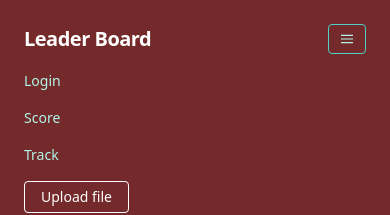
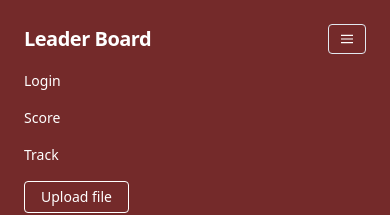
Before and after one commit to jakazzy/leaderbrd-client, a React (Create React App) app: page / in a window 390 px wide. Shown: the top 215 px of the page. Built offline with nearby package versions, Linux system fonts and the light colour scheme.

Commit message:
edit the header

```diff
--- a/src/components/header.component.jsx
+++ b/src/components/header.component.jsx
@@ -5,14 +5,14 @@ const Header = () => {
     <div>
       <nav className="flex items-center justify-between flex-wrap bg-red-900 p-6">
         <div className="flex items-center flex-shrink-0 text-white mr-6">
-          <span className="font-semibold text-xl tracking-tight">
+          <span className="font-semibold text-xl tracking-tight hover:text-orange-400">
             Leader Board
           </span>
         </div>
         <div className="block lg:hidden">
           <button
             type="button"
-            className="flex items-center px-3 py-2 border rounded text-teal-200 border-teal-400 hover:text-white hover:border-white"
+            className="flex items-center px-3 py-2 border rounded text-white border-white-400 hover:text-orange-400 hover:border-orange-400"
           >
             <svg
               className="fill-current h-3 w-3"
@@ -28,19 +28,19 @@ const Header = () => {
           <div className="text-sm lg:flex-grow">
             <a
               href="#responsive-header"
-              className="block mt-4 lg:inline-block lg:mt-0 text-teal-200 hover:text-white mr-4"
+              className="block mt-4 lg:inline-block lg:mt-0 text-white hover:text-orange-400 mr-4"
             >
               Login
             </a>
             <a
               href="#responsive-header"
-              className="block mt-4 lg:inline-block lg:mt-0 text-teal-200 hover:text-white mr-4"
+              className="block mt-4 lg:inline-block lg:mt-0 text-white hover:text-orange-400 mr-4"
             >
               Score
             </a>
             <a
               href="#responsive-header"
-              className="block mt-4 lg:inline-block lg:mt-0 text-teal-200 hover:text-white"
+              className="block mt-4 lg:inline-block lg:mt-0 text-white hover:text-orange-400"
             >
               Track
             </a>
@@ -48,7 +48,7 @@ const Header = () => {
           <div>
             <a
               href="/link"
-              className="inline-block text-sm px-4 py-2 leading-none border rounded text-white border-white hover:border-transparent hover:text-teal-500 hover:bg-white mt-4 lg:mt-0"
+              className="inline-block text-sm px-4 py-2 leading-none border rounded text-white border-white hover:border-orange-400 hover:text-orange-400 mt-4 lg:mt-0"
             >
               Upload file
             </a>
```
